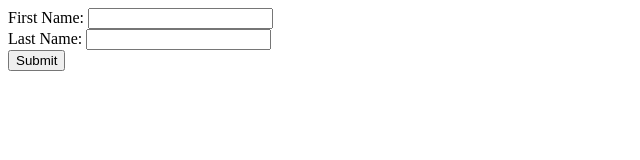
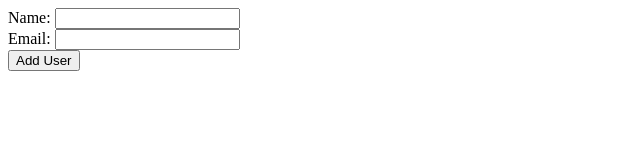
Before and after one commit to prabalab/node-exp, a website: page views/form.html in a window 1280 px wide. Shown: the whole page, without its empty margins (0-640 px from the left). Drawn offline with Linux system fonts and the light colour scheme.

Commit message:
Update form.html

```diff
--- a/views/form.html
+++ b/views/form.html
@@ -1,10 +1,10 @@
 <!DOCTYPE html>
 <html>
 <body>
-  <form action="/process_get" method="GET">
-    First Name: <input type="text" name="first_name"><br>
-    Last Name: <input type="text" name="last_name"><br>
-    <input type="submit" value="Submit">
+  <form action="/add_user" method="POST">
+    Name: <input type="text" name="name" required><br>
+    Email: <input type="email" name="email" required><br>
+    <button type="submit">Add User</button>
   </form>
 </body>
 </html>
```
